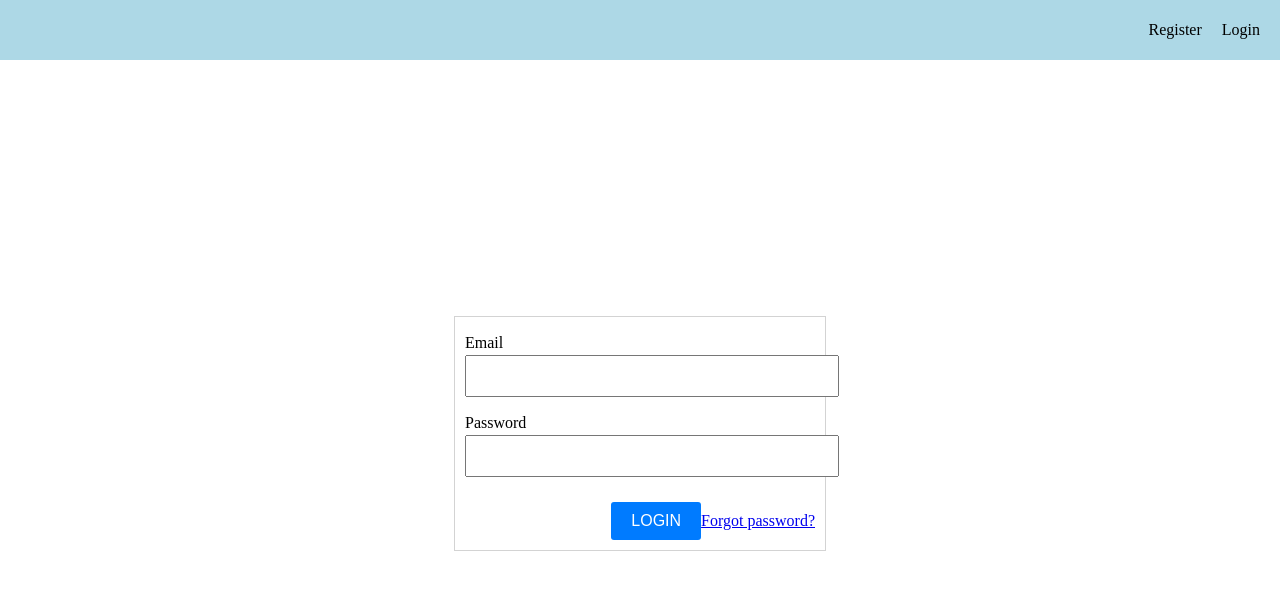
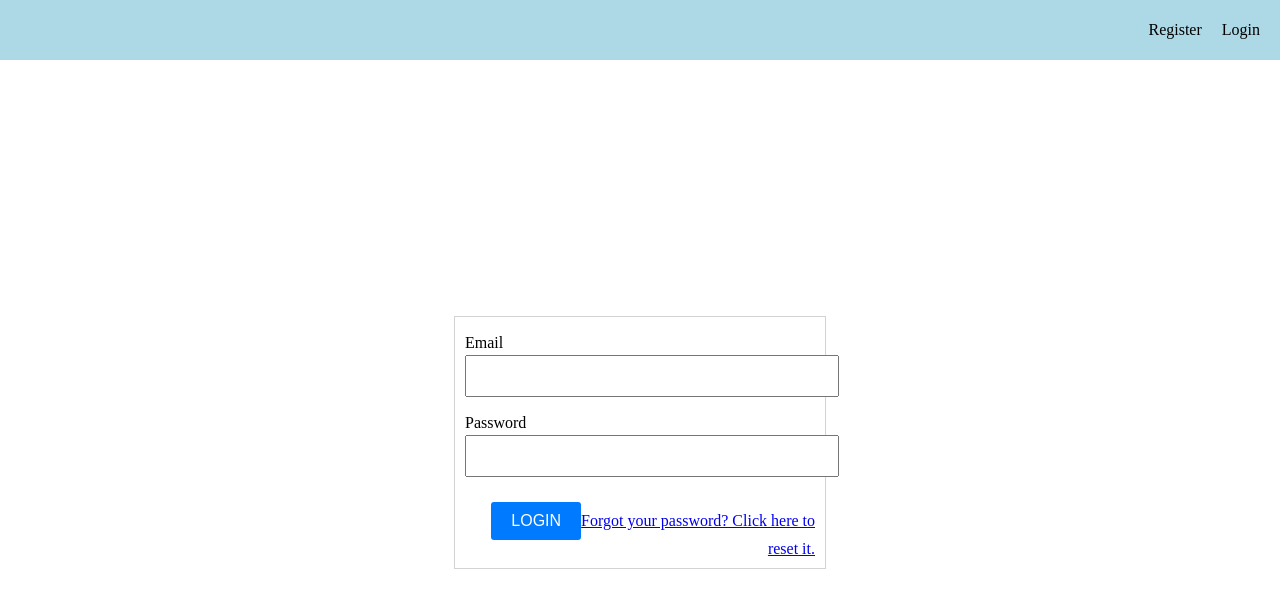
Before and after one commit to Taras-Holyk/exhange-rate-parser-fe, a React (Create React App) app: page /login in a window 1280 px wide. Shown: the top 608 px of the page. Built offline with nearby package versions, Linux system fonts and the light colour scheme.

Commit message:
Updated the text for the reset password link to be more descriptive

```diff
--- a/src/components/Login/Login.js
+++ b/src/components/Login/Login.js
@@ -67,7 +67,7 @@ class Login extends Component {
         </div>
         <div className="form__buttons">
           <input type="submit" value="Login" className="form__submit-button" />
-          <Link to="/reset-password-form">Forgot password?</Link>
+          <Link to="/reset-password-form">Forgot your password? Click here to reset it.</Link>
         </div>
       </form>
     );
```
